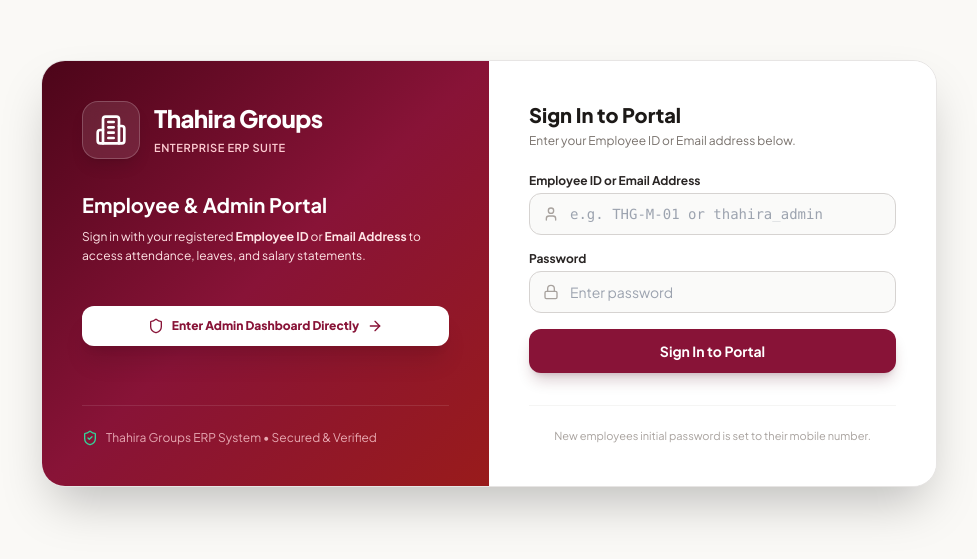
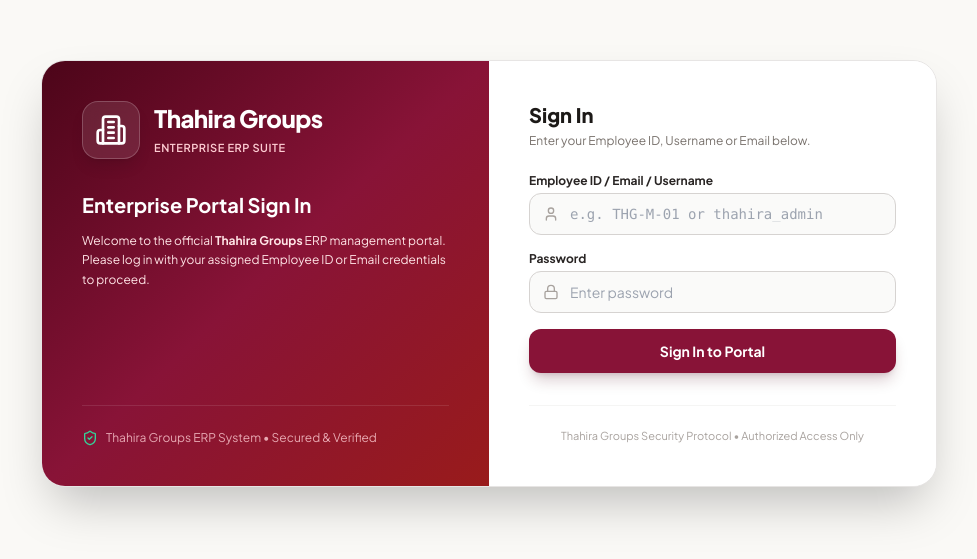
Before and after one commit to anishrs333/Dahera-groups, a React (Vite) app in the folder frontend/: page / in a window 1280 px wide. Shown: the part 127-686 px from the top of the page, without its empty margins (151-1128 px from the left). Built offline with nearby package versions, Linux system fonts and the light colour scheme.

Commit message:
fix: sanitize salary slip numerical inputs and update login screen

```diff
--- a/frontend/src/components/AdminDashboard.jsx
+++ b/frontend/src/components/AdminDashboard.jsx
@@ -164,11 +164,31 @@
   const handleGenerateSlipSubmit = async (e) => {
     e.preventDefault();
     try {
-      await api.post('/payroll/slips/', slipForm);
+      const payload = {
+        ...slipForm,
+        basic_salary: slipForm.basic_salary || '0',
+        allowances: slipForm.allowances || '0',
+        deductions: slipForm.deductions || '0',
+        leave_days_deducted: slipForm.leave_days_deducted || '0'
+      };
+      await api.post('/payroll/slips/', payload);
       setShowSlipModal(false);
       fetchData();
     } catch (err) {
-      alert(err.response?.data?.detail || 'Error generating salary slip.');
+      console.error("Salary slip error:", err.response?.data);
+      let errMsg = 'Error generating salary slip.';
+      if (err.response?.data) {
+        if (typeof err.response.data === 'string') {
+          errMsg = err.response.data;
+        } else if (err.response.data.detail) {
+          errMsg = err.response.data.detail;
+        } else {
+          errMsg = Object.entries(err.response.data)
+            .map(([field, msgs]) => `${field}: ${Array.isArray(msgs) ? msgs.join(', ') : msgs}`)
+            .join(' | ');
+        }
+      }
+      alert(errMsg);
     }
   };
 
--- a/frontend/src/components/Login.jsx
+++ b/frontend/src/components/Login.jsx
@@ -1,9 +1,9 @@
 import React, { useState } from 'react';
 import { useAuth } from '../context/AuthContext';
-import { Building2, Lock, User, ShieldCheck, AlertCircle, ArrowRight, Shield } from 'lucide-react';
+import { Building2, Lock, User, ShieldCheck, AlertCircle } from 'lucide-react';
 
 export const Login = () => {
-  const { login, loginDirectly } = useAuth();
+  const { login } = useAuth();
   const [username, setUsername] = useState('');
   const [password, setPassword] = useState('');
   const [error, setError] = useState('');
@@ -16,19 +16,7 @@
     try {
       await login(username, password);
     } catch (err) {
-      setError(err.response?.data?.detail || 'Invalid login credentials. Please verify your Employee ID / Email and Password.');
-    } finally {
-      setLoading(false);
-    }
-  };
-
-  const handleAdminDirectLogin = async () => {
-    setError('');
-    setLoading(true);
-    try {
-      await loginDirectly('thahira_admin');
-    } catch (err) {
-      setError('Admin access error.');
+      setError(err.response?.data?.detail || 'Invalid credentials. Please verify your Employee ID / Username and Password.');
     } finally {
       setLoading(false);
     }
@@ -38,7 +26,7 @@
     <div className="min-h-screen bg-[#FAF9F6] flex items-center justify-center p-4 relative font-['Plus_Jakarta_Sans',sans-serif]">
       <div className="max-w-4xl w-full grid grid-cols-1 md:grid-cols-2 bg-white border border-stone-200 rounded-3xl shadow-2xl overflow-hidden">
 
-        {/* Left Side: Clean Executive Brand & Admin Portal Access */}
+        {/* Left Side: Corporate Brand Overview */}
         <div className="p-8 md:p-10 bg-gradient-to-br from-[#4C0519] via-[#881337] to-[#991B1B] text-white flex flex-col justify-between">
           <div>
             <div className="flex items-center gap-3.5 mb-8">
@@ -51,38 +39,24 @@
               </div>
             </div>
 
-            <h2 className="text-xl font-bold mb-2">Employee & Admin Portal</h2>
-            <p className="text-rose-100 text-xs leading-relaxed mb-8">
-              Sign in with your registered <strong>Employee ID</strong> or <strong>Email Address</strong> to access attendance, leaves, and salary statements.
+            <h2 className="text-xl font-bold mb-3">Enterprise Portal Sign In</h2>
+            <p className="text-rose-100 text-xs leading-relaxed">
+              Welcome to the official <strong>Thahira Groups</strong> ERP management portal. Please log in with your assigned Employee ID or Email credentials to proceed.
             </p>
-
-            {/* Direct Admin Access Button */}
-            <div className="pt-2">
-              <button
-                type="button"
-                onClick={handleAdminDirectLogin}
-                disabled={loading}
-                className="w-full bg-white hover:bg-rose-50 text-[#881337] font-black py-3 px-4 rounded-xl text-xs transition-all shadow-xl flex items-center justify-center gap-2"
-              >
-                <Shield className="w-4 h-4 text-rose-900" />
-                <span>Enter Admin Dashboard Directly</span>
-                <ArrowRight className="w-4 h-4" />
-              </button>
-            </div>
           </div>
 
-          <div className="flex items-center gap-2 text-xs text-rose-200/80 pt-6 border-t border-white/10">
+          <div className="flex items-center gap-2 text-xs text-rose-200/80 pt-6 border-t border-white/10 mt-8">
             <ShieldCheck className="w-4 h-4 text-emerald-400" />
             <span>Thahira Groups ERP System • Secured & Verified</span>
           </div>
         </div>
 
-        {/* Right Side: Clean Sign In Form */}
+        {/* Right Side: Clean Sign In Form (Direct Admin Access Button Removed) */}
         <div className="p-8 md:p-10 flex flex-col justify-between bg-white">
           <div>
             <div className="mb-6">
-              <h3 className="text-xl font-black text-stone-900">Sign In to Portal</h3>
-              <p className="text-xs text-stone-500 mt-1">Enter your Employee ID or Email address below.</p>
+              <h3 className="text-xl font-black text-stone-900">Sign In</h3>
+              <p className="text-xs text-stone-500 mt-1">Enter your Employee ID, Username or Email below.</p>
             </div>
 
             {error && (
@@ -95,7 +69,7 @@
             <form onSubmit={handleSubmit} className="space-y-4">
               <div>
                 <label className="block text-xs font-bold text-stone-800 mb-1">
-                  Employee ID or Email Address
+                  Employee ID / Email / Username
                 </label>
                 <div className="relative">
                   <User className="w-4 h-4 text-stone-400 absolute left-3.5 top-1/2 -translate-y-1/2" />
@@ -137,7 +111,7 @@
 
           <div className="mt-8 pt-4 border-t border-stone-100 text-center">
             <span className="text-[11px] text-stone-400">
-              New employees initial password is set to their mobile number.
+              Thahira Groups Security Protocol • Authorized Access Only
             </span>
           </div>
         </div>
```
Also changed, not shown: 2 other files (tests, documents, lock files or other folders).
